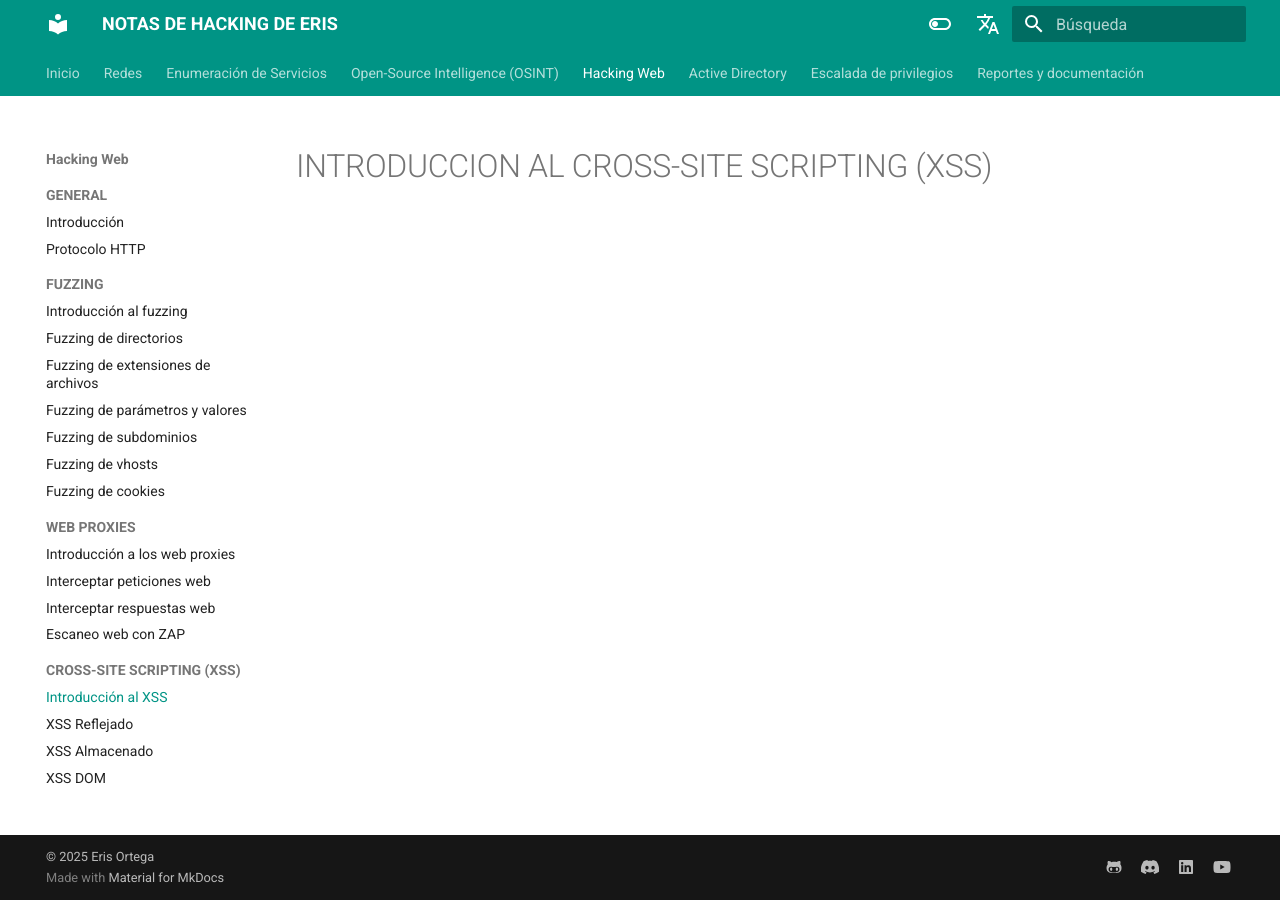
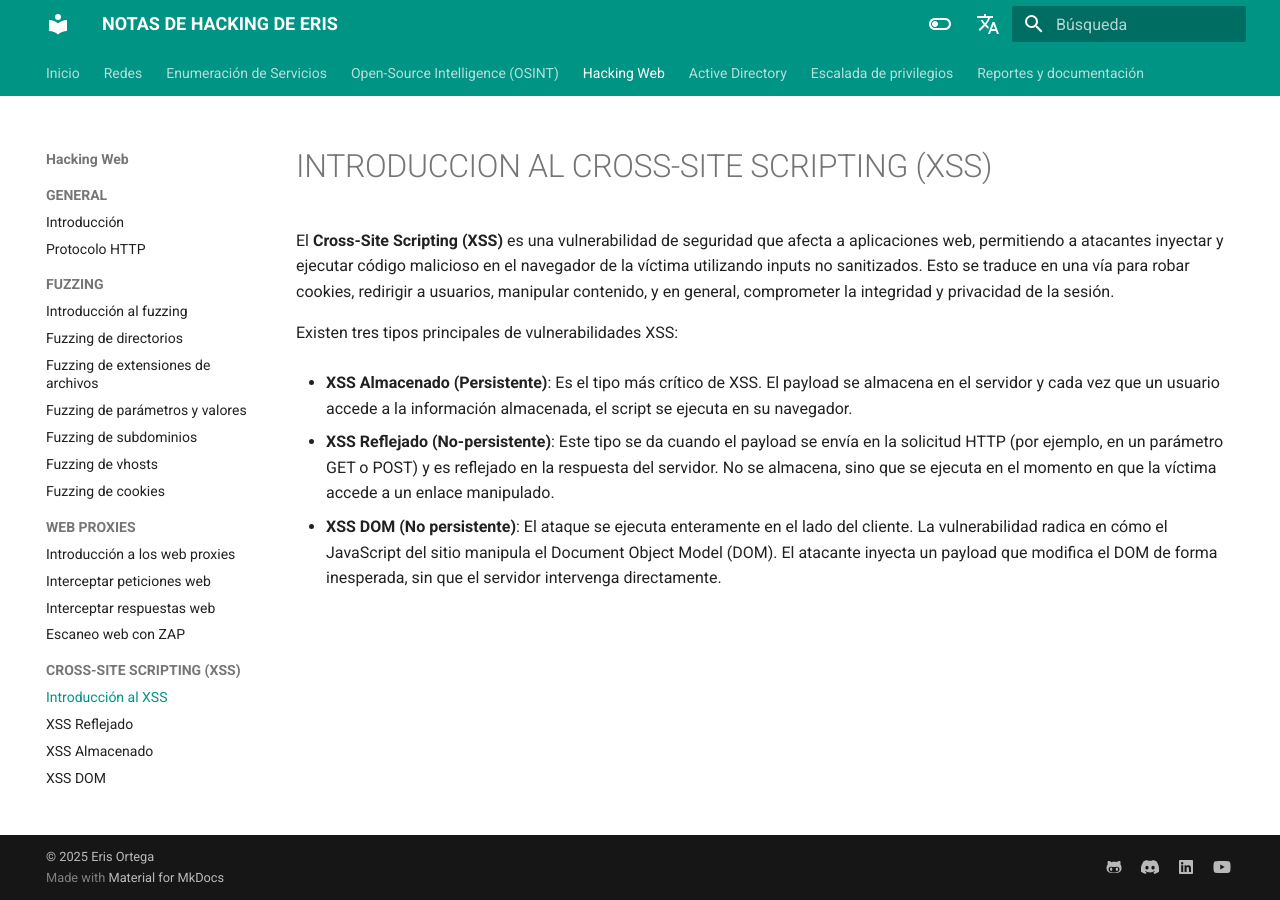
Before and after one commit to eris-os/hacking-notes, an MkDocs documentation site: the page built from docs/xss.md, in a window 1280 px wide. Built offline with MkDocs 1.6.1 and Material for MkDocs 9.7.7, drawn with Linux system fonts in a browser that asks for light colours; comment, search, counter and statistics services are not loaded.

Commit message:
Update xss.md

```diff
--- a/docs/xss.md
+++ b/docs/xss.md
@@ -1 +1,11 @@
 # INTRODUCCION AL CROSS-SITE SCRIPTING (XSS)
+
+El **Cross-Site Scripting (XSS)** es una vulnerabilidad de seguridad que afecta a aplicaciones web, permitiendo a atacantes inyectar y ejecutar código malicioso en el navegador de la víctima utilizando inputs no sanitizados. Esto se traduce en una vía para robar cookies, redirigir a usuarios, manipular contenido, y en general, comprometer la integridad y privacidad de la sesión.
+
+Existen tres tipos principales de vulnerabilidades XSS:
+
+* **XSS Almacenado (Persistente)**: Es el tipo más crítico de XSS. El payload se almacena en el servidor y cada vez que un usuario accede a la información almacenada, el script se ejecuta en su navegador.
+
+* **XSS Reflejado (No-persistente)**: Este tipo se da cuando el payload se envía en la solicitud HTTP (por ejemplo, en un parámetro GET o POST) y es reflejado en la respuesta del servidor. No se almacena, sino que se ejecuta en el momento en que la víctima accede a un enlace manipulado.
+
+* **XSS DOM (No persistente)**: El ataque se ejecuta enteramente en el lado del cliente. La vulnerabilidad radica en cómo el JavaScript del sitio manipula el Document Object Model (DOM). El atacante inyecta un payload que modifica el DOM de forma inesperada, sin que el servidor intervenga directamente.
```
